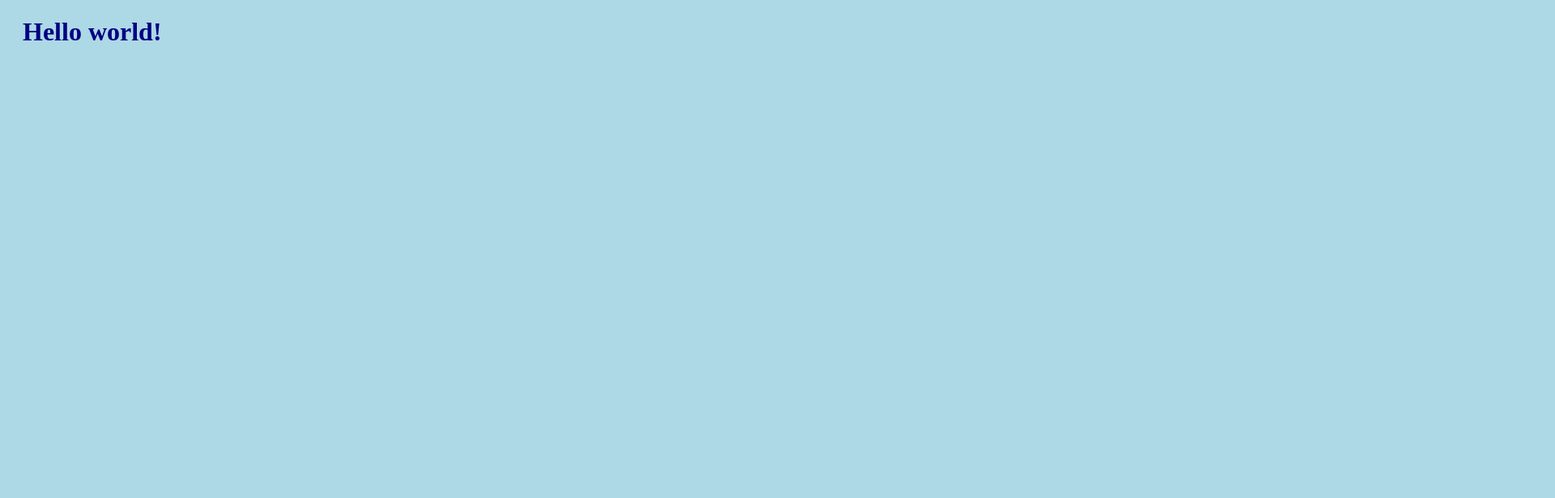
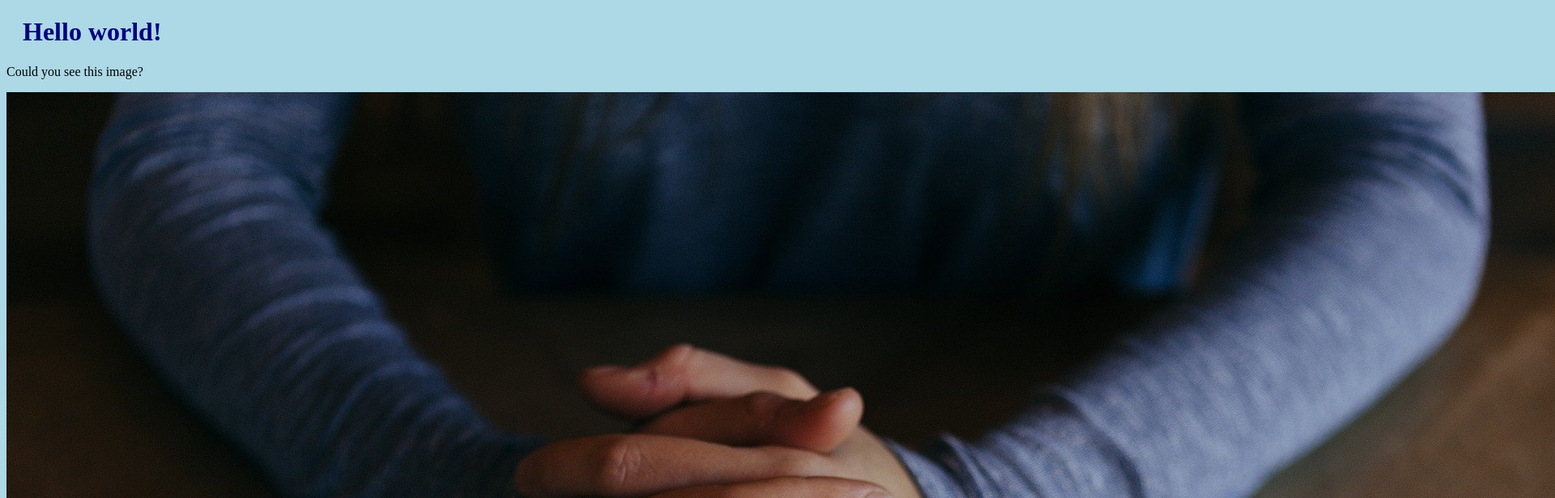
Before and after one commit to tvvmvn/hello-world, a plain HTML site: page index.html in a window 1280 px wide. Shown: the top 616 px of the page at 81% size, 1920 px wide, since content can reach past the window. Drawn offline with Linux system fonts and the light colour scheme.

Commit message:
add images

```diff
--- a/index.html
+++ b/index.html
@@ -7,6 +7,7 @@
 <body>
 
 <h1>Hello world!</h1>
-
+<p>Could you see this image?</p>
+<img src="./religion.jpg" alt="">
 </body>
 </html>
```
Also changed, not shown: religion.jpg (added).
